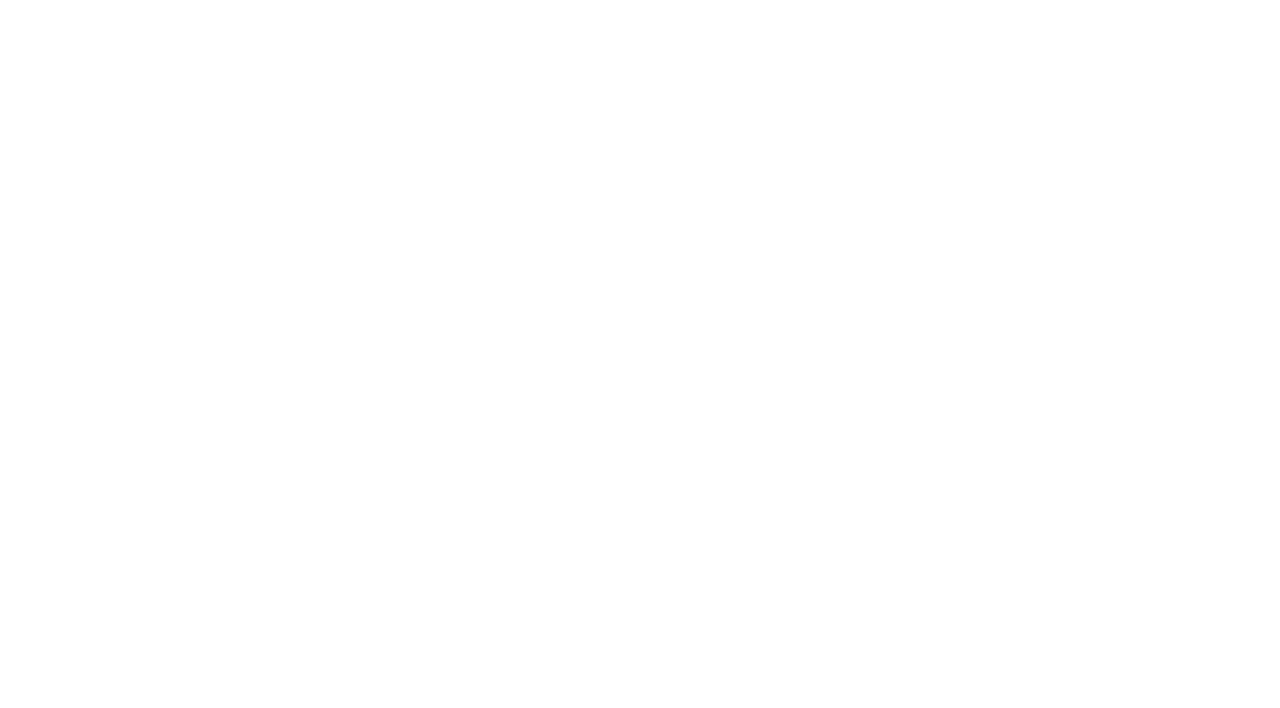
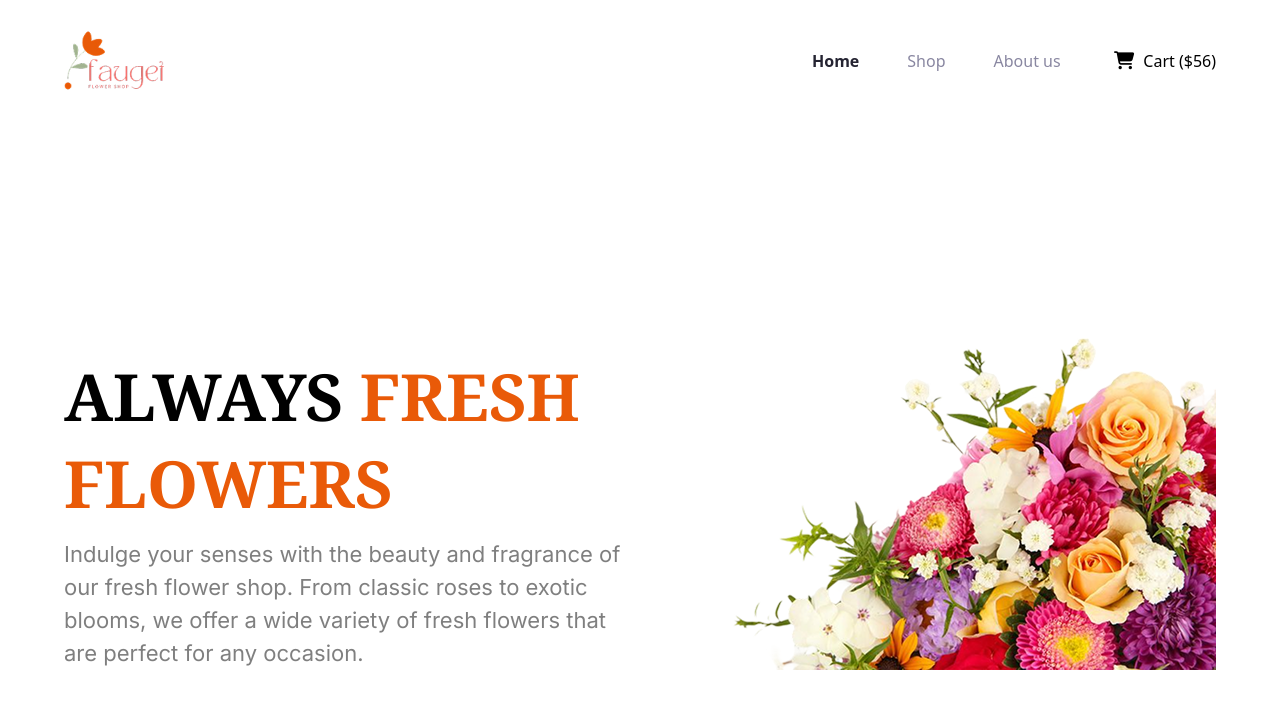
Before and after one commit to Ahmad-Hisham007/Responsive-Flowers-A02, a website: page index.html in a window 1280 px wide. Drawn offline with Linux system fonts and the light colour scheme.

Commit message:
header and hero section completed

```diff
--- a/index.html
+++ b/index.html
@@ -5,8 +5,41 @@
     <meta name="viewport" content="width=device-width, initial-scale=1.0">
     <title>Responsive-Flowers-A02</title>
     <link rel="stylesheet" href="dist/style.css">
+    <link rel="stylesheet" href="https://cdnjs.cloudflare.com/ajax/libs/font-awesome/6.5.2/css/all.min.css" integrity="sha512-SnH5WK+bZxgPHs44uWIX+LLJAJ9/2PkPKZ5QiAj6Ta86w+fsb2TkcmfRyVX3pBnMFcV7oQPJkl9QevSCWr3W6A==" crossorigin="anonymous" referrerpolicy="no-referrer" />
 </head>
 <body>
-
+    <header class="header md:mt-[30px] mt-[12px] px-4 md:px-0">
+        <div class="max-w-6xl mx-auto flex justify-between items-center">
+            <div class="brand">
+                <a href="#" class="brand-link">
+                    <img src="assets/logo.png" alt="Brand logo" class="logo-image max-w-[65px] md:max-w-[100px]">
+                </a>
+            </div>
+            <nav class="nav-menu">
+                <ul class="menu-bar flex gap-12 items-center">
+                    <li class="menu-item hidden md:block"><a href="#" class="menu-link  font-bold text-[#252432] leading-6 ">Home</a></li>
+                    <li class="menu-item hidden md:block"><a href="#" class="menu-link text-gray-001 hover:text-[#252432] leading-6 hover:font-bold transition-all duration-300 ease-linear">Shop</a></li>
+                    <li class="menu-item hidden md:block"><a href="#" class="menu-link text-gray-001 hover:text-[#252432] leading-6 hover:font-bold transition-all duration-300 ease-linear">About us </a></li>
+                    <li class="menu-item"><a href="#" class="menu-link leading-6 text-black flex flex-nowrap items-center gap-2"><i class="fa-solid fa-cart-shopping text-lg"></i> <span>Cart ($56)</span></a></li>
+                </ul>
+            </nav>
+        </div>
+    </header>
+    <main>
+        <section class="hero md:mt-30 md:pt-26 mt-7">
+            <div class="container max-w-6xl mx-auto flex justify-between items-end flex-col-reverse md:flex-row">
+                <div class="text-box max-w-[570px] px-4 md:px-0 mt-7 md:mt-0">
+                    <h1 class="section-heading text-black md:text-[65px] text-2xl font-bold font-primary max-w-[200px] md:max-w-fit">ALWAYS<span class="text-primary"> FRESH FLOWERS</span></h1>
+                    <p class=" text-base leading-[auto] font-normal font-body md:text-[22px] text-sm mt-3">
+                        Indulge your senses with the beauty and fragrance of our fresh flower shop. From classic roses to exotic blooms, we offer a wide variety of fresh flowers that are perfect for any occasion.
+                    </p>
+                </div>
+                <div>
+                    <img src="assets/hero-flower.png" alt="Fresh Flowers" class="hero-image max-w-[570px] w-full">
+                </div>
+            </div>
+        </section>
+    </main>
+    <footer></footer>
 </body>
 </html>
--- a/src/input.css
+++ b/src/input.css
@@ -1,8 +1,12 @@
 @import url('https://fonts.googleapis.com/css2?family=Inter:ital,opsz,wght@0,14..32,100..900;1,14..32,100..900&family=Noto+Serif:ital,wght@0,100..900;1,100..900&display=swap');
 @import "tailwindcss";
+@import "@fortawesome/fontawesome-free/css/all.min.css";
 
 @theme{
     --font-primary: "Noto Serif", "sans-serif";
     --font-body: "Inter", "sans-serif";
     --color-primary: #E95A08;
+    --max-w-6xl: 1140px;
+    --color-gray-001: #8987A1;
+    --color-base: rgba(0, 0, 0, 0.5);
 }
```
Also changed, not shown: dist/style.css.
